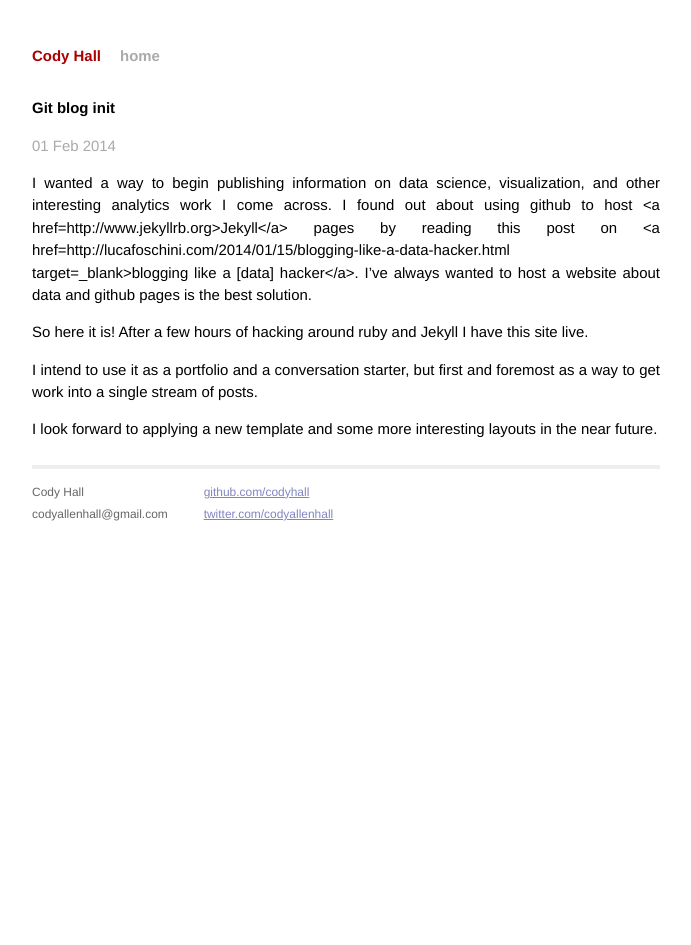
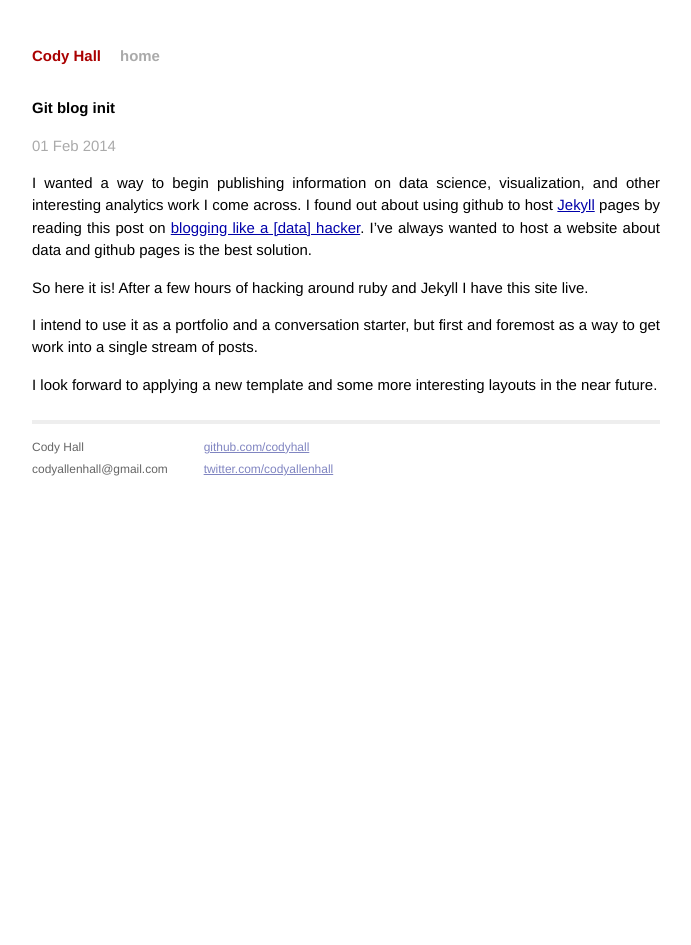
Before and after one commit to codyhall/codyhall.github.io, a Jekyll site: the page built from _posts/2014-01-29-setup-jekyll.markdown, in a window 1280 px wide. Shown: the whole page, without its empty margins (294-985 px from the left). Built offline with Jekyll 4.4.1, drawn with Linux system fonts in a browser that asks for light colours; Markdown is read by kramdown in place of the engine named in the settings.

Commit message:
links, ugh

```diff
--- a/_posts/2014-01-04-web-scraping-python.markdown
+++ b/_posts/2014-01-04-web-scraping-python.markdown
@@ -12,6 +12,6 @@ I'm taking just about every available MOOC on data science subjects. In addition
 Here's my first one based on the second lab in Harvard's CS109 Data Science class.
 
 Web Scraping with Pattern, Pandas and Matplotlib
-<a href=http://nbviewer.ipython.org/github/codyhall/web-scraping/blob/master/scraping-tutorial.ipynb target=_blank>View the ipython notebook here</a>
+<a href="http://nbviewer.ipython.org/github/codyhall/web-scraping/blob/master/scraping-tutorial.ipynb" target="_blank">View the ipython notebook here</a>
 
 I can't wait for Tableau to release Tableau for Mac this quarter!!! This viz would look so much better pulled into tableau public and hosted on the web with more viz types. I'll update this notebook when that's availalbe.
--- a/_posts/2014-01-29-setup-jekyll.markdown
+++ b/_posts/2014-01-29-setup-jekyll.markdown
@@ -5,7 +5,7 @@ date:   2014-02-01 10:19:05
 categories: github pages jekyll
 ---
 
-I wanted a way to begin publishing information on data science, visualization, and other interesting analytics work I come across. I found out about using github to host <a href=http://www.jekyllrb.org>Jekyll</a> pages by reading this post on <a href=http://lucafoschini.com/2014/01/15/blogging-like-a-data-hacker.html target=_blank>blogging like a [data] hacker</a>. I've always wanted to host a website about data and github pages is the best solution.
+I wanted a way to begin publishing information on data science, visualization, and other interesting analytics work I come across. I found out about using github to host <a href="http://www.jekyllrb.org">Jekyll</a> pages by reading this post on <a href="http://lucafoschini.com/2014/01/15/blogging-like-a-data-hacker.html" target="_blank">blogging like a [data] hacker</a>. I've always wanted to host a website about data and github pages is the best solution.
 
 So here it is! After a few hours of hacking around ruby and Jekyll I have this site live.
 
```
